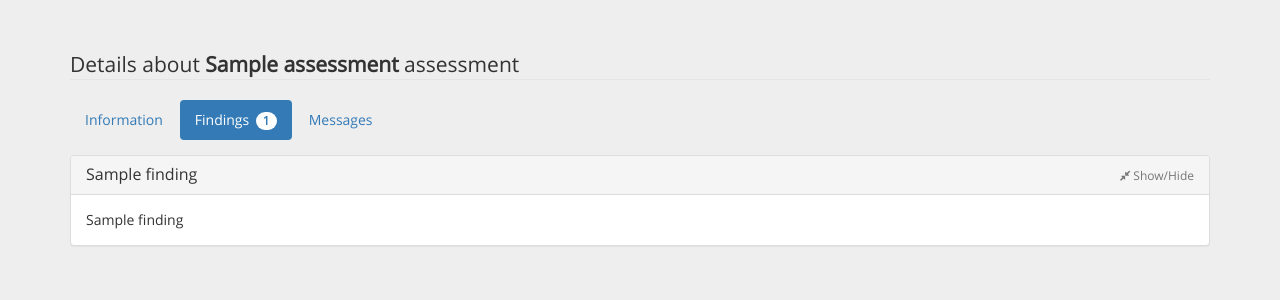
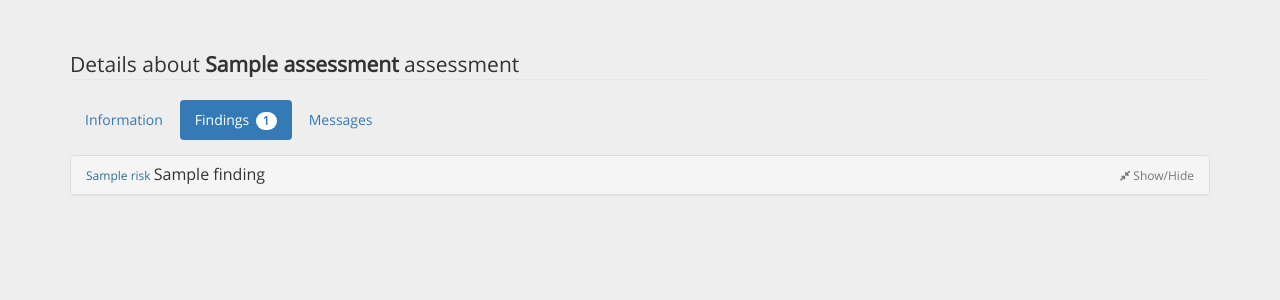
Before and after one commit to lnxg33k/bugtrack, a Django app: template templates/view_assessment.html in a window 1280 px wide, after a click that opens the changed part. Shown: the part 51-351 px from the top of the page. Run offline with Django 3.2, Linux system fonts and the light colour scheme; the template is opened without the code that fills it: most values are stand-ins (such as "Sample title", 1, 10 or a date in 2020); some libraries are stand-ins or nearby versions.

Commit message:
Minor update

```diff
--- a/templates/view_assessment.html
+++ b/templates/view_assessment.html
@@ -137,16 +137,25 @@
             </div>
             <div class="tab-pane fade" id="findings">
                 <div class="panel-group" id="accordionFinding" aria-multiselectable="true">
-                {% for finding in findings %}
+                    {% for finding in findings %}
                     <div class="panel panel-default">
                         <div class="panel-heading" id="headingFinding{{ finding.id }}" data-toggle="collapse" data-parent="#accordionFinding" data-target="#Finding{{ finding.id }}">
                             <h4 class="panel-title">
+                            <small style="text-align:center">
+                            {% if finding.risk == 'critical' or finding.risk == 'high' %}
+                            <span class="text-danger">{{ finding.risk|capfirst }}</span></small>
+                            {% elif finding.risk == 'medium' %}
+                            <span class="text-warning">{{ finding.risk|capfirst }}</span>
+                            {% else %}
+                            <span class="text-info">{{ finding.risk|capfirst }}</span>
+                            {% endif %}
+                            </small>
                             <a class="accordion-toggle">
-                            {{ finding }}<span class="pull-right"><small><i class="fa fa-compress"></i> Show/Hide</small></span>
+                            {{ finding.title }}<span class="pull-right"><small><i class="fa fa-compress"></i> Show/Hide</small></span>
                             </a>
                             </h4>
                         </div>
-                        <div id="Finding{{ finding.id }}" class="panel-collapse collapse in" aria-labelledby="headingFinding{{ finding.id }}">
+                        <div id="Finding{{ finding.id }}" class="panel-collapse collapse" aria-labelledby="headingFinding{{ finding.id }}">
                             <div class="panel-body">
                                 {{ finding }}
                             </div>
```
